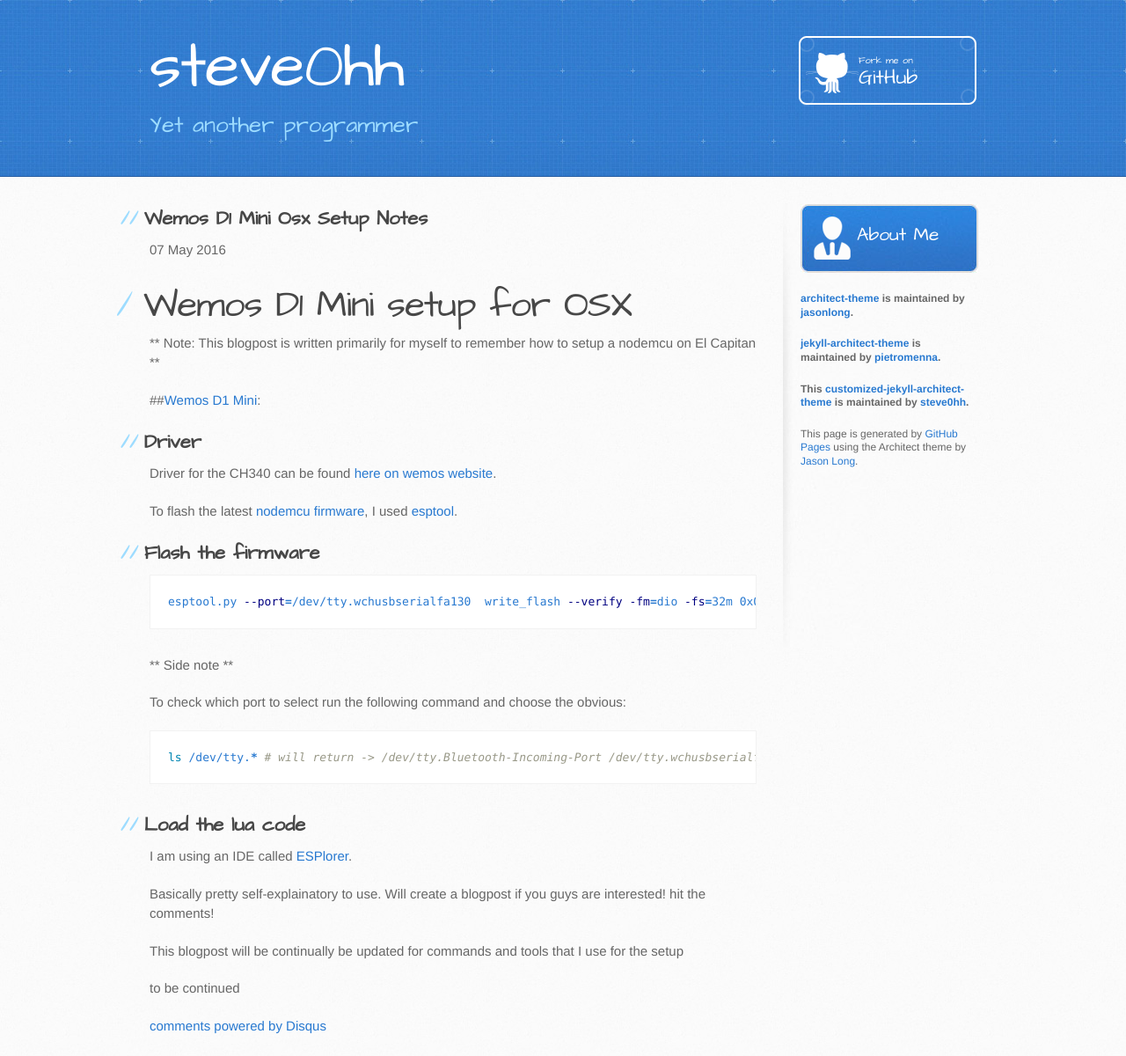
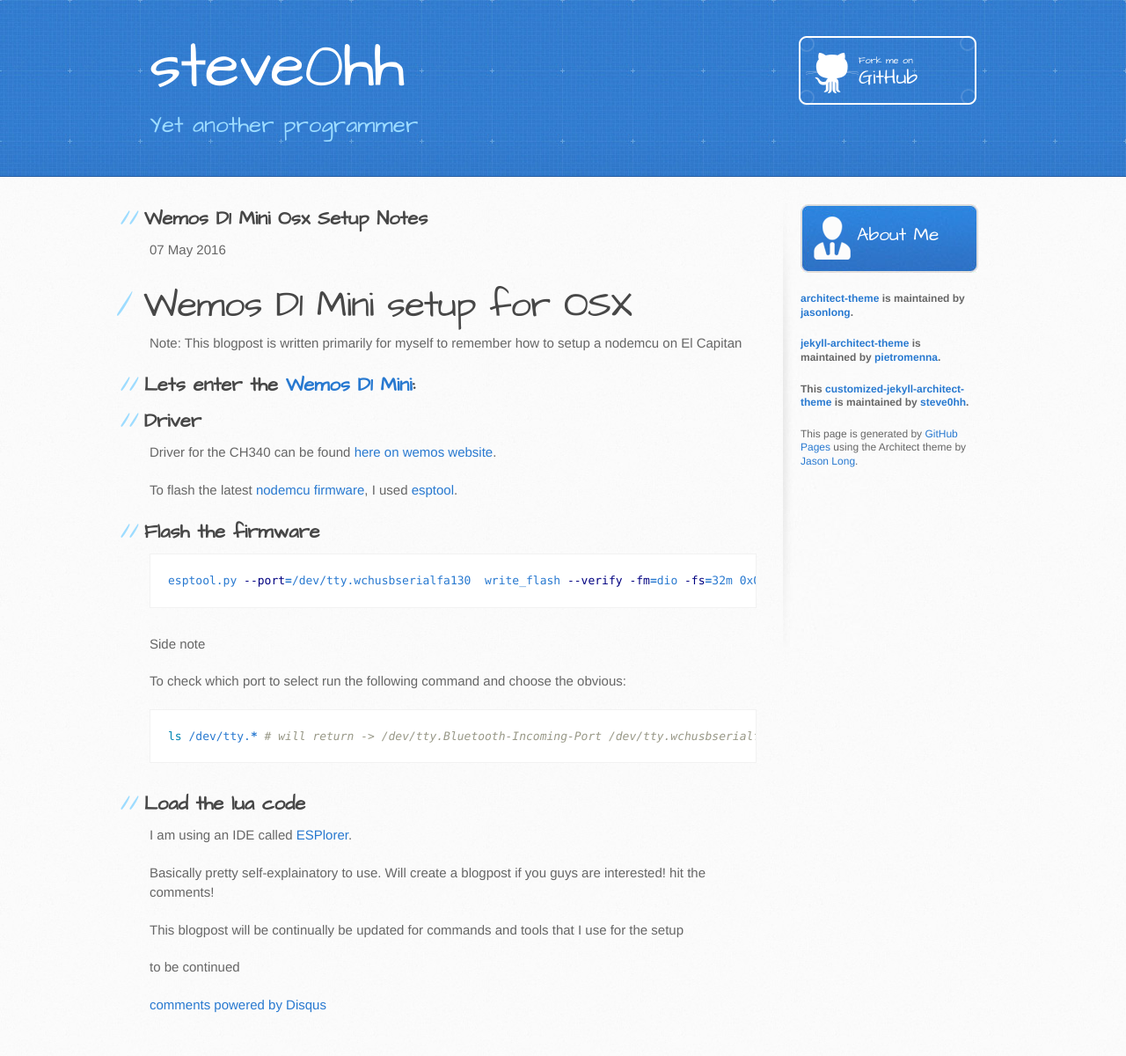
Before and after one commit to steve0hh/steve0hh.github.io, a Jekyll site: the page built from _posts/2016-05-07-wemos-d1-mini-osx-setup-notes.md, in a window 1280 px wide. Shown: the whole page at 88% size. Built offline with Jekyll 4.4.1, drawn with Linux system fonts in a browser that asks for light colours; comment, search, counter and statistics services are not loaded; after the commit the page ends 1176 px from its top, so only the background shows below that.

Commit message:
Fix typos

````diff
--- a/_posts/2016-05-07-wemos-d1-mini-osx-setup-notes.md
+++ b/_posts/2016-05-07-wemos-d1-mini-osx-setup-notes.md
@@ -5,12 +5,13 @@
 
 # Wemos D1 Mini setup for OSX
 
-** Note: This blogpost is written primarily for myself to remember how to setup a nodemcu on El Capitan **
+**Note: This blogpost is written primarily for myself to remember how to setup a nodemcu on El Capitan**
 
-##[Wemos D1 Mini](http://www.wemos.cc/Products/d1_mini.html):
+## Lets enter the [Wemos D1 Mini](http://www.wemos.cc/Products/d1_mini.html):
 
 
 ## Driver
+
 Driver for the CH340 can be found [here on wemos website](http://www.wemos.cc/downloads/).
 
 To flash the latest [nodemcu firmware](https://github.com/nodemcu/nodemcu-firmware/releases), I used [esptool](https://github.com/themadinventor/esptool).
@@ -21,13 +22,14 @@
 esptool.py --port=/dev/tty.wchusbserialfa130  write_flash --verify -fm=dio -fs=32m 0x00000 your-path-to-node-mcu-firmware.bin
 ```
 
-** Side note **
+**Side note**
 
 To check which port to select run the following command and choose the obvious:
 
 ```bash
 ls /dev/tty.* # will return -> /dev/tty.Bluetooth-Incoming-Port /dev/tty.wchusbserialfa130
 ```
+
 ## Load the lua code
 
 I am using an IDE called [ESPlorer](https://github.com/4refr0nt/ESPlorer).
````
